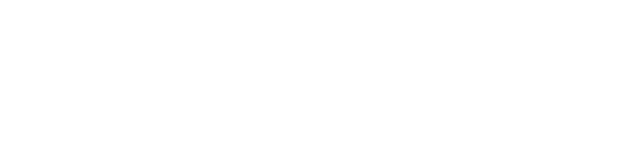
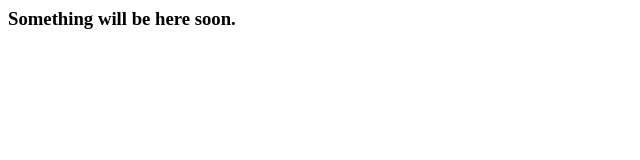
Before and after one commit to andrasbacsai/heyandras.dev, a plain HTML site: page index.html in a window 1280 px wide. Shown: the whole page, without its empty margins (0-640 px from the left). Drawn offline with Linux system fonts and the light colour scheme.

Commit message:
Update index.html

```diff
--- a/index.html
+++ b/index.html
@@ -1 +1,3 @@
-<meta http-equiv="refresh" content="1; url=https://x.com/heyandras">
+<meta http-equiv="refresh" content="3; url=https://x.com/heyandras">
+
+<h3>Something will be here soon.</h3>
```
